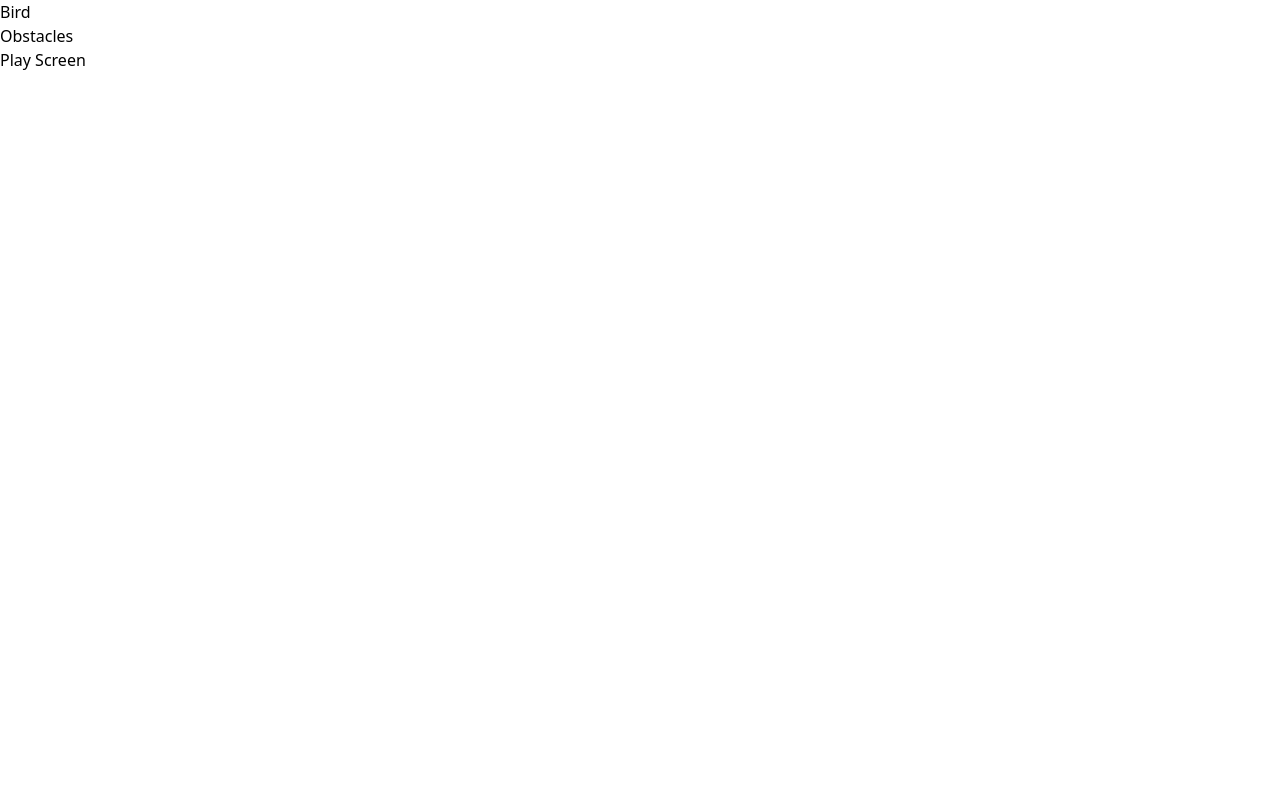
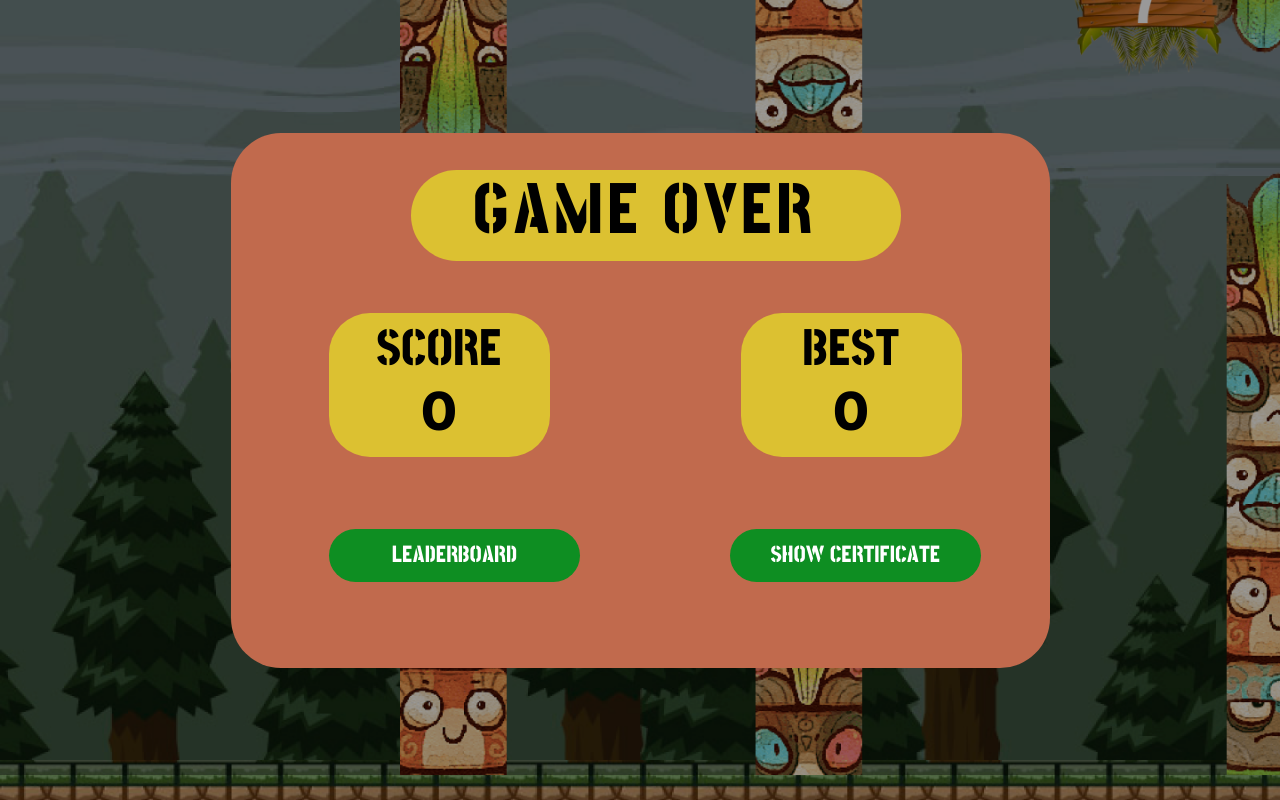
Before and after one commit to Codechef-VITC-Student-Chapter/Flappy-Bird, a React (Vite) app in the folder Client/: page / in a window 1280 px wide. Both pictures are taken after a click on the button "Game Over". Built offline with nearby package versions, Linux system fonts and the light colour scheme.

Commit message:
Formatted the Gameover files

```diff
--- a/Client/index.html
+++ b/Client/index.html
@@ -4,6 +4,9 @@
     <meta charset="UTF-8" />
     <meta name="viewport" content="width=device-width, initial-scale=1.0" />
     <title>Flappy Bird</title>
+    <link rel="preconnect" href="https://fonts.googleapis.com">
+  <link rel="preconnect" href="https://fonts.gstatic.com" crossorigin>
+  <link href="https://fonts.googleapis.com/css2?family=Inter:wght@100..900&display=swap" rel="stylesheet">
   </head>
   <body>
     <div id="root"></div>
--- /dev/null
+++ b/Client/src/screens/CSSFiles/GameOver.css
@@ -0,0 +1,21 @@
+@tailwind base;
+@tailwind components;
+@tailwind utilities;
+
+@font-face {
+    font-family: 'Post No Bills Colombo';
+    src: url('./PostNoBillsColombo-ExtraBold.woff') format('woff');
+    font-weight: 800;
+    font-style: normal;
+  }
+
+  .gamefont {
+    font-family: 'Post No Bills Colombo', sans-serif;
+    font-weight: 800;
+    color: #076717;
+  }
+
+  .scorefont{
+    font-family: "Inter", sans-serif;
+    font-style: normal;
+  }
--- a/Client/src/screens/GameOver.jsx
+++ b/Client/src/screens/GameOver.jsx
@@ -1,6 +1,7 @@
 import React from 'react';
 import bg1 from '../assets/gameOver_bg.png';
 import bg2 from '../assets/gameOver_bg2.png';
+import "./CSSFiles/GameOver.css";
 
 const GameOver = ({ setScreen,score,setScore, bestScore}) => {
   return (
@@ -23,7 +24,7 @@ const GameOver = ({ setScreen,score,setScore, bestScore}) => {
         <div className="absolute inset-0 bg-black bg-opacity-40"></div>
       </div>
 
-      <div className="relative w-[307px] h-[200.54px] md:w-[819px] md:h-[535px] bg-[#C16A4D] rounded-[23px] md:rounded-[50px] flex flex-col items-center justify-center p-4 md:p-8 font-['Stick_No_Bills'] font-extrabold text-center z-10">
+      <div className="gamefont relative w-[307px] h-[200.54px] md:w-[819px] md:h-[535px] bg-[#C16A4D] rounded-[23px] md:rounded-[50px] flex flex-col items-center justify-center p-4 md:p-8 font-extrabold text-center z-10">
         <div className="  h-[30px] w-[160px] bg-[#DCC131] mb-3 rounded-[20px] text-[27.4px] md:bg-[#DCC131] md:px-6 md:py-1 md:rounded-[65.79px] md:mb-12 md:w-[490px] md:h-[91.88px] md:absolute top-[37px] left-[180px]">
           <h1 className="text-black text-2xl md:text-[73.1px] md:leading-[78.61px] mb-4 md:mb-1 tracking-wider md:w-[386.22px] md:h-[100.38px] md:pl-[33px]">GAME OVER</h1>
         </div>
@@ -31,13 +32,13 @@ const GameOver = ({ setScreen,score,setScore, bestScore}) => {
         <div className="flex flex-col md:flex-row md:gap-8 mb-4 md:mb-8">
           <div className="bg-[#DCC131] w-[114.77px] h-[29px]  md:bg-[#DCC131] rounded-[20px] md:rounded-[41.08px] px-4 py-1 mb-2 md:mb-0 md:px-6 md:py-3 md:w-[221px] md:h-[144.59px] md:absolute left-[98px] top-[180px]">
             <p className="text-[20px] text-black text-sm md:text-[52.58px] flex justify-between items-center md:block md:pt-4">
-              <span className=''>SCORE</span><span className="md:block md:text-[52.58px] md:pt-10">{score}</span>
+              <span className=''>SCORE</span><span className="md:block md:text-[52.58px] md:pt-10 scorefont">{score}</span>
             </p>
           </div>
 
           <div className="bg-[#DCC131] w-[114.77px] h-[29px] md:bg-[#DCC131] rounded-[20px] md:rounded-[41.08px] px-4 py-1 md:px-6 md:py-3 md:w-[221px] md:h-[144.59px] md:absolute left-[510px] top-[180px]">
             <p className="text-[20px] text-black text-sm md:text-[52.58px] flex justify-between items-center md:block md:pt-4" >
-              <span className=''>BEST</span><span className="md:block md:text-[52.58px] md:pt-10">{bestScore}</span>
+              <span className=''>BEST</span><span className="md:block md:text-[52.58px] md:pt-10 scorefont">{bestScore}</span>
             </p>
           </div>
         </div>
@@ -45,13 +46,13 @@ const GameOver = ({ setScreen,score,setScore, bestScore}) => {
         <div className="flex space-x-2 md:space-x-8">
           <button
             className=" bg-[#0E8E22] rounded-[20px] w-[121.2px] h-[23.61px] text-[11.04px] md:bg-[#0E8E22] md:w-[251.77px] md:h-[53.44px] md:absolute left-[98px] top-[396px] text-white text-xs md:text-[24px] py-1 px-3 md:px-6 md:py-3  md:rounded-[40px]"
-            onClick={() => screen('leaderboard')}
+            onClick={() => setScreen('leaderboard')}
           >
             LEADERBOARD
           </button>
           <button
             className="bg-[#0E8E22] rounded-[20px] w-[121.2px] h-[23.61px] text-[11.04px] md:bg-[#0E8E22] md:w-[251.77px] md:h-[53.44px] md:absolute left-[467px] top-[396px] text-white text-xs md:text-[24px] py-1 px-3 md:px-6 md:py-3  md:rounded-[40px]"
-            onClick={() => screen('certificate')}
+            onClick={() => setScreen('certificate')}
           >
             SHOW CERTIFICATE
           </button>
--- a/Client/src/screens/HomePage.jsx
+++ b/Client/src/screens/HomePage.jsx
@@ -3,7 +3,7 @@ function HomePage({setScreen}){
     return(
     <>
         <h1>Home Page</h1>
-        <button onClick={() => setScreen("play")}>Game Over</button>
+        <button onClick={() => setScreen("gameover")}>Game Over</button>
     </>);
 }
 export default HomePage
```
Also changed, not shown: Client/src/screens/CSSFiles/PostNoBillsColombo-ExtraBold.woff (added).
